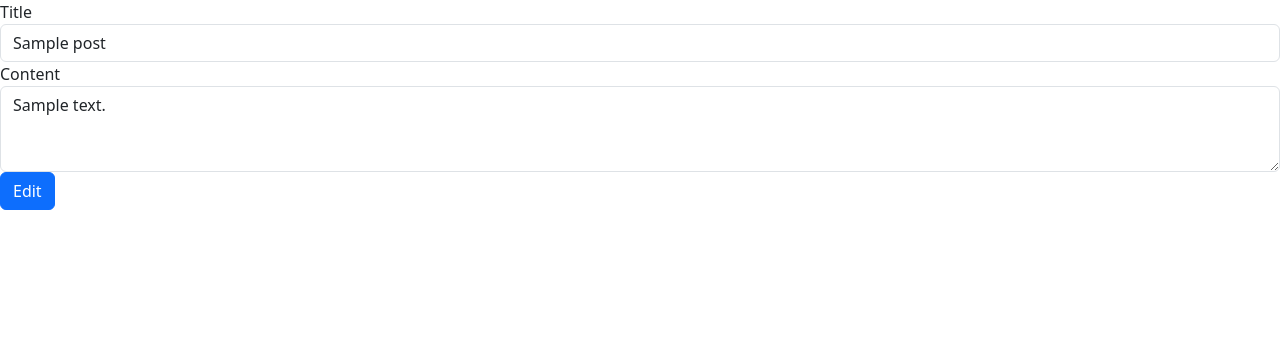
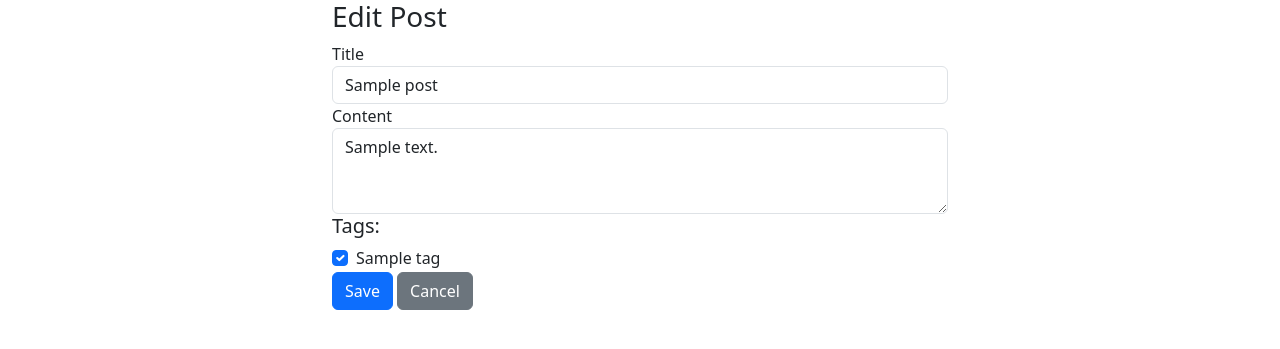
Before and after one commit to jat22/flask-blogly, a Flask app: page /posts/1/edit in a window 1280 px wide. Shown: the top 349 px of the page. Run offline with Flask 3, Linux system fonts and the light colour scheme; tables that the repository leaves empty hold one stand-in row (values such as "Sample post").

Commit message:
add tag routes and templates

```diff
--- a/app.py
+++ b/app.py
@@ -1,12 +1,12 @@
 """Blogly application."""
 
 from flask import Flask, redirect, render_template, request
-from models import db, connect_db, User, Post, Tag, PostTag
+from models import db, connect_db, User, Post, Tag, PostTag, DEFAULT_IMAGE
 import pdb
 
 app = Flask(__name__)
 app.app_context().push()
-app.config['SQLALCHEMY_DATABASE_URI'] = 'postgresql:///blogly'
+app.config['SQLALCHEMY_DATABASE_URI'] = 'postgresql:///blogly2'
 app.config['SQLALCHEMY_TRACK_MODIFICATIONS'] = False
 app.config['SQLALCHEMY_ECHO'] = True
 
@@ -14,13 +14,16 @@ connect_db(app)
 # db.drop_all()
 db.create_all()
 
-from flask_debugtoolbar import DebugToolbarExtension
+# from flask_debugtoolbar import DebugToolbarExtension
 app.config['SECRET_KEY'] = "SECRET!"
-debug = DebugToolbarExtension(app)
+# debug = DebugToolbarExtension(app)
 
 @app.route('/')
 def redirect_to_users():
 	return redirect('/users')
+
+
+#######################  USER ROUTES  #########################
 
 @app.route('/users')
 def show_users():
@@ -29,15 +32,14 @@ def show_users():
 
 @app.route('/users/new')
 def show_new_user_form():
-	return render_template('new-user-form.html')
+	return render_template('user-new.html')
 
 @app.route('/users/new', methods=['POST'])
 def add_user():
-	first_name = request.form['first_name']
-	last_name = request.form['last_name']
-	image_url = request.form['image_url']
+	user = User(first_name = request.form['first_name'],
+	last_name = request.form['last_name'],
+	image_url = request.form['image_url'] or None)
 
-	user = User(first_name=first_name, last_name=last_name, image_url=image_url)
 	db.session.add(user)
 	db.session.commit()
 
@@ -51,12 +53,12 @@ def show_user(user_id):
 	for post in posts:
 		if post.author_id == user.id:
 			user_posts.append(post)
-	return render_template('user_info.html', user=user, posts=user_posts)
+	return render_template('user-info.html', user=user, posts=user_posts)
 
 @app.route('/users/<int:user_id>/edit')
 def show_edit(user_id):
 	user = User.query.get_or_404(user_id)
-	return render_template('edit_user.html', user=user)
+	return render_template('user-edit.html', user=user)
 
 @app.route('/users/<int:user_id>/edit', methods=['POST'])
 def update_user(user_id):
@@ -72,55 +74,113 @@ def update_user(user_id):
 
 @app.route('/users/<int:user_id>/delete', methods=['POST'])
 def delete_user(user_id):
-	User.query.filter_by(id=user_id).delete()
+	user = User.query.get(user_id)
+	db.session.delete(user)
 	db.session.commit()
 	return redirect('/users')
 
 @app.route('/users/<int:user_id>/posts/new')
 def new_post_form(user_id):
 	user = User.query.get(user_id)
-	return render_template('add-post.html', user=user)
+	tags = Tag.query.all()
+	return render_template('post-add.html', user=user, tags=tags)
 
 
 @app.route('/users/<int:user_id>/posts/new', methods=['POST'])
 def add_new_post(user_id):
 	title = request.form['title']
 	content = request.form['post-content']
+	tag_ids = request.form.getlist('tag_ids')
 
 	post = Post(title=title, content=content, author_id=user_id)
 	db.session.add(post)
 	db.session.commit()
 
+	for id in tag_ids:
+		post_tag = PostTag(post_id=post.id, tag_id=id)
+		db.session.add(post_tag)
+	db.session.commit()
+
 	return redirect(f"/users/{user_id}")
+
+
+
+#######################  POSTS ROUTES  ###########################
 
 @app.route('/posts/<int:post_id>')
 def show_post(post_id):
 	post = Post.query.get(post_id)
 	user = User.query.get(post.author_id)
-	return render_template('post.html', post=post, user=user)
+	tags = Tag.query.all()
+
+	return render_template('post.html', post=post, user=user, tags=tags)
 
 @app.route('/posts/<int:post_id>/edit')
 def show_edit_post(post_id):
 	post = Post.query.get_or_404(post_id)
-	print(post)
-	return render_template('edit-post.html', post=post)
+	tags = Tag.query.all()
+
+	return render_template('post-edit.html', post=post, tags=tags)
 
 @app.route('/posts/<int:post_id>/edit', methods=['POST'])
 def edit_post(post_id):
 	post = Post.query.get_or_404(post_id)
-	user_id = post.author_id
+	tag_ids = [int(id) for id in request.form.getlist('tag_ids')]
 
 	post.title = request.form['title']
 	post.content = request.form['post-content']
+	post.tags = Tag.query.filter(Tag.id.in_(tag_ids)).all()
 
 	db.session.commit()
 
-	return redirect(f"/users/{user_id}")
+	return redirect(f"/posts/{post.id}")
 
 @app.route('/posts/<int:post_id>/delete', methods=['POST'])
 def delete_post(post_id):
 	post = Post.query.get(post_id)
-	user_id = post.author_id
-	Post.query.filter_by(id=post_id).delete()
+	db.session.delete(post)
 	db.session.commit()
-	return redirect(f"/users/{user_id}")
+	return redirect(f"/users/{post.author_id}")
+
+
+#####################  TAG ROUTES  #######################
+
+@app.route('/tags')
+def show_tags():
+	tags = Tag.query.all()
+	return render_template('tags.html', tags=tags)
+
+@app.route('/tags/new')
+def new_tag_form():
+	return render_template('tag-add.html')
+
+@app.route('/tags/new', methods=['POST'])
+def add_new_tag():
+	tag_name = request.form['tag_name']
+	tag = Tag(name=tag_name)
+	db.session.add(tag)
+	db.session.commit()
+	return redirect('/tags')
+
+@app.route('/tags/<int:tag_id>')
+def show_tag(tag_id):
+	tag = Tag.query.get(tag_id)
+	posts = tag.posts
+	return render_template('tag-show.html', tag=tag, posts=posts)
+
+@app.route('/tags/<int:tag_id>/edit')
+def edit_tag_form(tag_id):
+	tag = Tag.query.get(tag_id)
+	return render_template('tag-edit.html', tag=tag)
+
+@app.route('/tags/<int:tag_id>/edit', methods=['POST'])
+def edit_tag(tag_id):
+	tag = Tag.query.get_or_404(tag_id)
+
+	tag.name = request.form['tag_name']
+
+	db.session.commit()
+	return redirect('/tags')
+
+# @app.route('/tags/<int:tag_id>/delete', methods=['POST'])
+# def delete_tag(tag_id):
--- a/templates/edit-post.html
+++ /dev/null
@@ -1,19 +0,0 @@
-{% extends 'base.html' %}
-{% block title %}Edit Post{% endblock %}
-
-{% block contents %}
-<div class="container"></div>
-	<form action="/posts/{{post.id}}/edit" method="POST">
-		<div class="form-group">
-		<label for="title">Title</label>
-		<input type="text" class="form-control" id="title" name="title" value="{{post.title}}">
-		</div>
-		<div class="form-group">
-			<label for="post-content">Content</label>
-			<textarea class="form-control" id="post-content" rows="3" name="post-content">{{post.content}}</textarea>
-		</div>
-		<button type="submit" class="btn btn-primary">Edit</button>
-	</form>
-</div>
-
-{% endblock %}
--- /dev/null
+++ b/templates/post-edit.html
@@ -0,0 +1,34 @@
+{% extends 'base.html' %}
+{% block title %}Edit Post{% endblock %}
+
+{% block contents %}
+	<div class="container" style="width:40rem">
+		<h3>Edit Post</h3>
+		<form action="/posts/{{post.id}}/edit" method="POST">
+			<div class="form-group">
+				<label for="title">Title</label>
+				<input type="text" class="form-control" id="title" name="title" value="{{post.title}}">
+			</div>
+			<div class="form-group">
+				<label for="post-content">Content</label>
+				<textarea class="form-control" id="post-content" rows="3" name="post-content">{{post.content}}</textarea>
+			</div>
+			<div class="form-group" id="tags">
+				<h5>Tags: </h5>
+				{% for tag in tags %}
+					<div class="form-check">
+						<label class="form-check-label">
+							<input class="form-check-input" type="checkbox" id="{{tag.name}}" name="tag_ids" value="{{tag.id}}"
+							{% if tag in post.tags %} checked {% endif %}>
+							{{tag.name}}
+						</label>
+					</div>
+				{% endfor %}
+			</div>
+			<button type="submit" class="btn btn-primary">Save</button>
+			<a href="/posts/{{post.id}}" class="btn btn-secondary">Cancel</a>
+		</form>
+	</div>
+
+
+{% endblock %}
--- a/templates/new-user-form.html
+++ b/templates/user-new.html
@@ -3,7 +3,8 @@
 {% block title %}Add New User{% endblock %}
 
 {% block contents%}
-<div class="container">
+<div class="container" style="width:25rem">
+	<h3>Add User</h3>
 	<form action='/users/new' method="POST">
 		<div class="mb-3">
 			<label for="first-name" class="form-label">First Name:</label>
```
Also changed, not shown: models.py (+8 -6 lines), templates/add-post.html (deleted, +0 -20 lines), templates/base-form.html (added, +11 -0 lines), templates/edit_user.html (deleted, +0 -21 lines), templates/post-add.html (added, +31 -0 lines), templates/post.html (+17 -15 lines), templates/tag-add.html (added, +15 -0 lines), templates/tag-edit.html (added, +14 -0 lines), templates/tag-show.html (added, +24 -0 lines), templates/tags.html (added, +17 -0 lines), templates/user-edit.html (added, +27 -0 lines), templates/user-info.html (added, +37 -0 lines), templates/user_info.html (deleted, +0 -32 lines), templates/users.html (+10 -8 lines).
